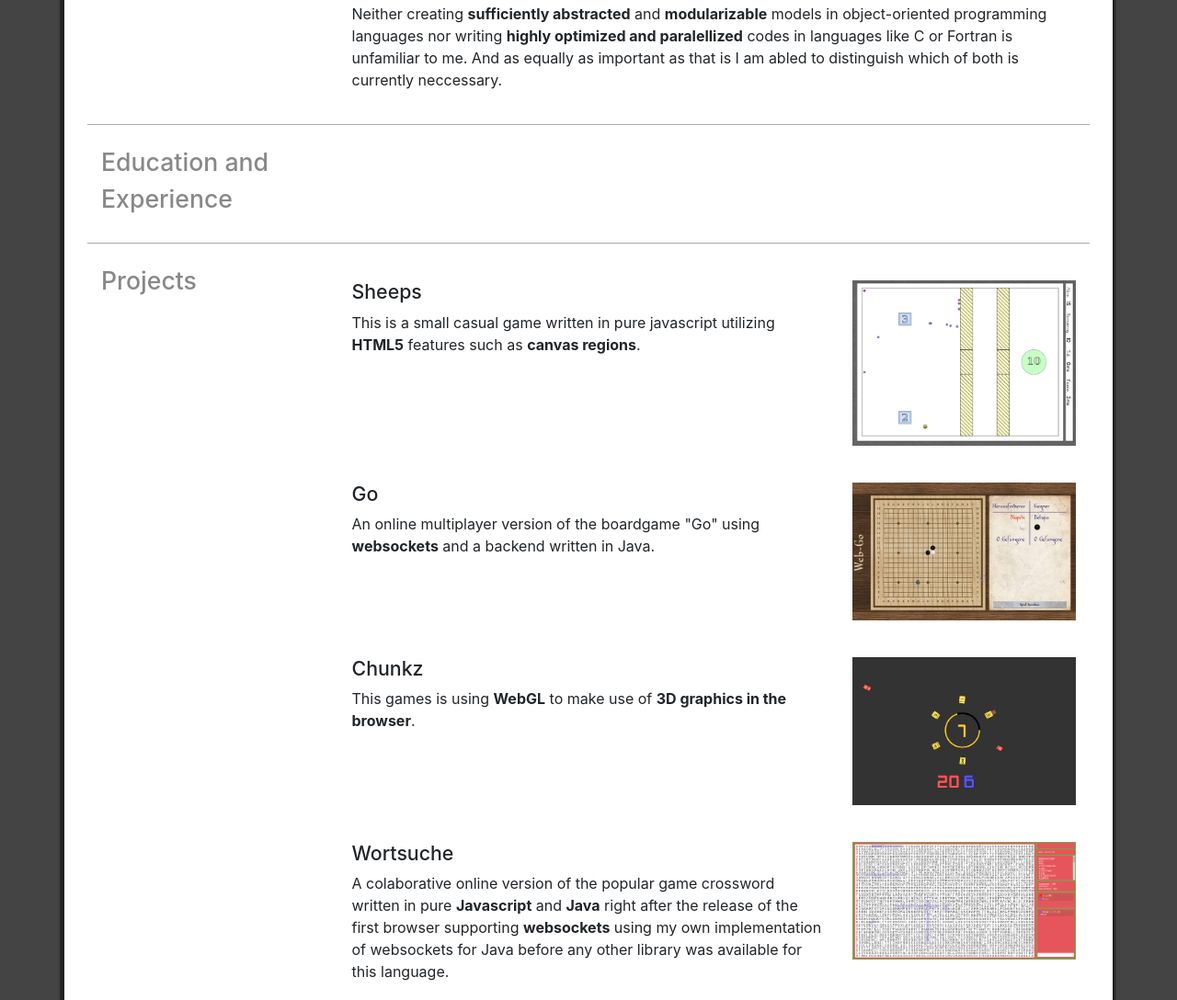
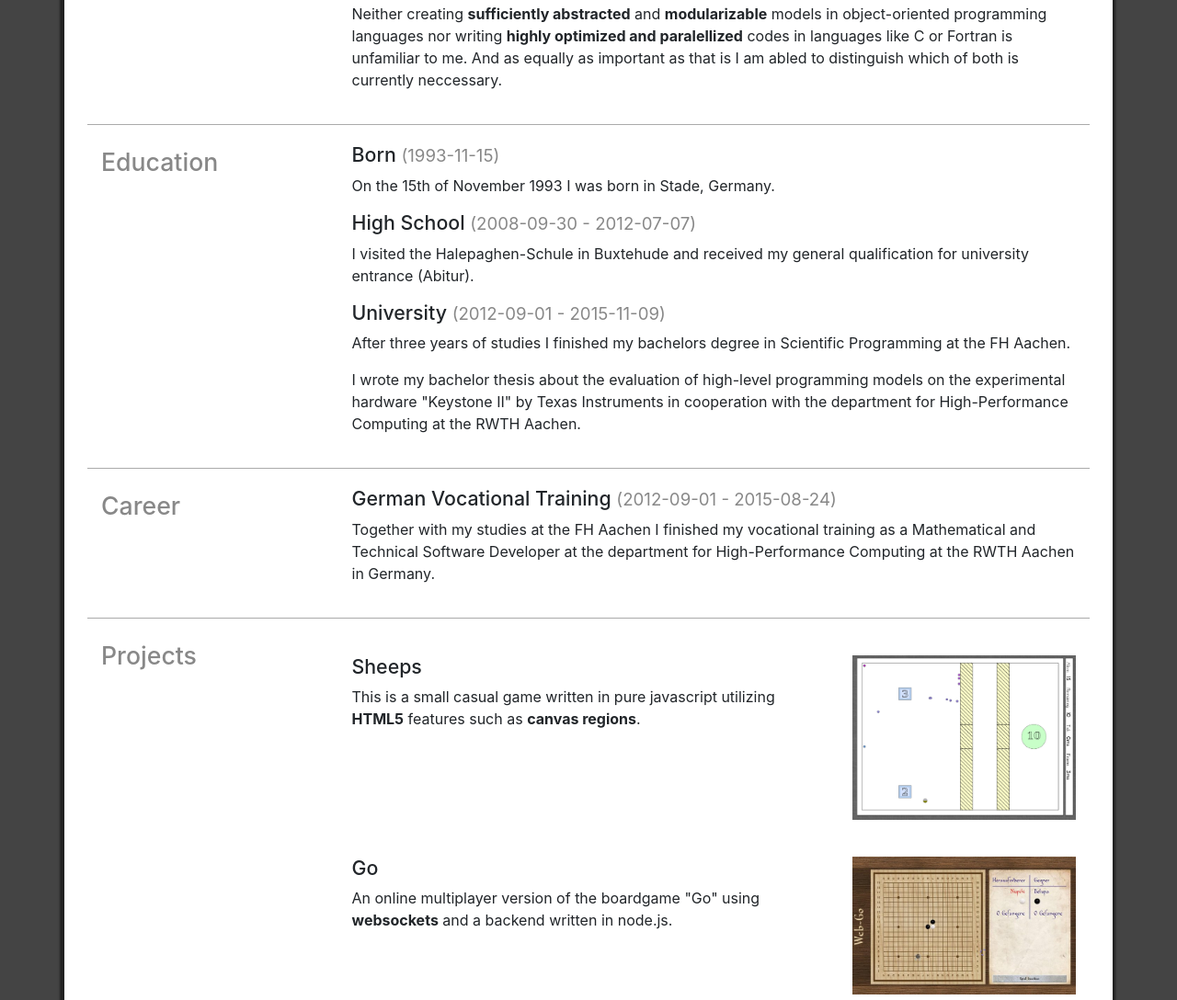
Before and after one commit to Prior99/portfolio, a website: page index.html in a window 1280 px wide. Shown: the part 1238-2326 px from the top of the page at 92% size. Drawn offline with nearby package versions, Linux system fonts and the light colour scheme; files that its build step writes are made by us from their sources.

Commit message:
Added section about education and career

```diff
--- a/index.html
+++ b/index.html
@@ -61,9 +61,25 @@
         </div>
         <div class="row lined spaced">
             <div class="col-md-3">
-                <h2>Education and Experience</h2>
+                <h2>Education</h2>
             </div>
             <div class="col-md-9">
+                <h4>Born <small>(1993-11-15)</small></h4>
+                <p>On the 15th of November 1993 I was born in Stade, Germany.</p>
+                <h4>High School <small>(2008-09-30 - 2012-07-07)</small></h4>
+                <p>I visited the Halepaghen-Schule in Buxtehude and received my general qualification for university entrance (Abitur).</p>
+                <h4>University <small>(2012-09-01 - 2015-11-09)</small></h4>
+                <p>After three years of studies I finished my bachelors degree in Scientific Programming at the FH Aachen.</p>
+                <p>I wrote my bachelor thesis about the evaluation of high-level programming models on the experimental hardware "Keystone II" by Texas Instruments in cooperation with the department for High-Performance Computing at the RWTH Aachen.</p>
+            </div>
+        </div>
+        <div class="row lined spaced">
+            <div class="col-md-3">
+                <h2>Career</h2>
+            </div>
+            <div class="col-md-9">
+                <h4>German Vocational Training <small>(2012-09-01 - 2015-08-24)</small></h4>
+                <p>Together with my studies at the FH Aachen I finished my vocational training as a Mathematical and Technical Software Developer at the department for High-Performance Computing at the RWTH Aachen in Germany.</p>
             </div>
         </div>
         <div class="row lined spaced projects">
@@ -89,7 +105,7 @@
                             <a href="https://github.com/Prior99/go" class="project-link"><i class="fa fa-github"></i></a>
                             <a href="http://92k.de/go/" class="project-link"><i class="fa fa-chain"></i></a>
                         </h4>
-                        <p>An online multiplayer version of the boardgame "Go" using <b>websockets</b> and a backend written in Java.</p>
+                        <p>An online multiplayer version of the boardgame "Go" using <b>websockets</b> and a backend written in node.js.</p>
                     </div>
                     <div class="col-md-4"><img src="images/go_small.jpg"></div>
                 </div>
--- a/style.less
+++ b/style.less
@@ -41,6 +41,9 @@ a.social:hover {
 
     h4 {
         font-size: 16pt;
+        small {
+            color: @thin;
+        }
     }
 
     address {
```
